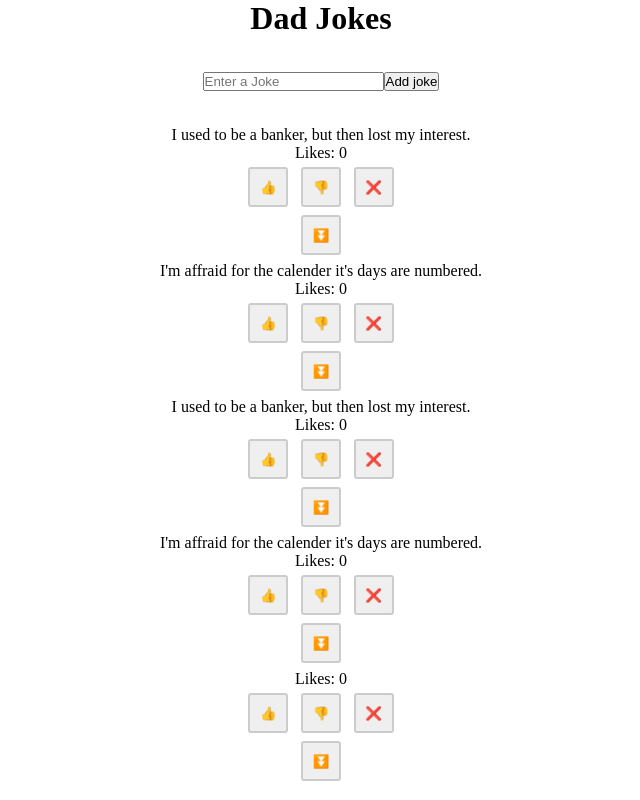
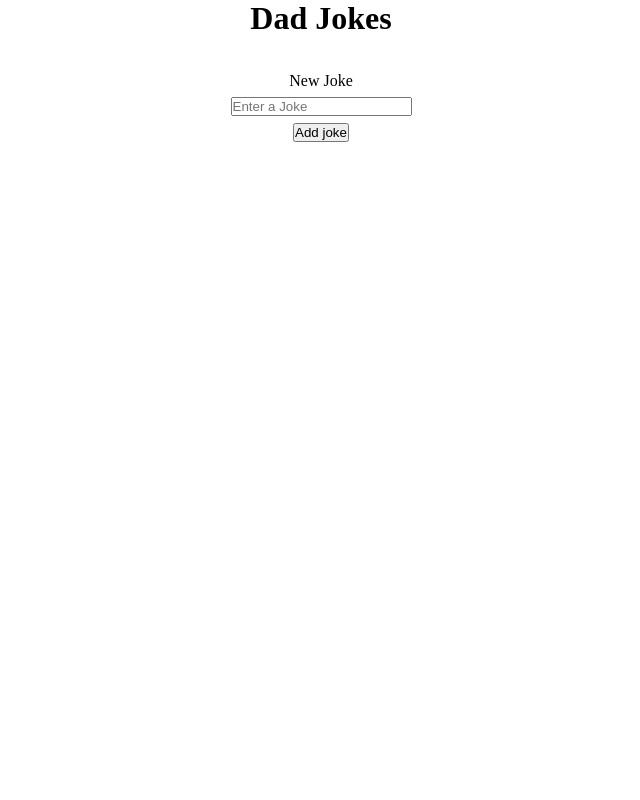
Before and after one commit to icon-ramico/dad-jokes, a React (Vite) app: page / in a window 1280 px wide. Both pictures are taken after a click on the button "Add joke". Shown: the whole page, without its empty margins (319-959 px from the left). Built offline with nearby package versions, Linux system fonts and the light colour scheme; the HTML template or start-up script is replaced by a standard one.

Commit message:
conditional rendering

```diff
--- a/src/App.jsx
+++ b/src/App.jsx
@@ -1,4 +1,4 @@
-import { useReducer } from 'react';
+import { useState, useReducer } from 'react';
 import jokeReducer from './store/reducer/jokes/jokeReducer.js';
 import jokeActions from './store/reducer/jokes/actions';
 
@@ -8,6 +8,8 @@ import Joke from './components/Jokes/Joke.jsx';
 import './style.css';
 
 export default function App() {
+  const [showForm, setShowForm] = useState(false);
+
   const [jokes, dispatch] = useReducer(jokeReducer, [
     {
       id: 1,
@@ -37,8 +39,10 @@ export default function App() {
   const handleDislike = id => {
     dispatch({ type: jokeActions.LD_JOKE, payload: { id, op: '-' } });
   };
+
   const handleJokeText = text => {
     dispatch({ type: jokeActions.ADD_JOKE, payload: { text } });
+    setShowForm(false);
   };
   const handleDelete = id => {
     dispatch({ type: jokeActions.DELETE_JOKE, payload: { id } });
@@ -46,10 +50,19 @@ export default function App() {
   const handleSort = () => {
     dispatch({ type: jokeActions.SORT_JOKES });
   };
+  const handleNewForm = () => {
+    setShowForm(true);
+  };
+
+
   return (
     <div id="container">
       <h1>Dad Jokes</h1>
+      {showForm ? (
       <JokeForm submitText={handleJokeText} />
+    ) : (
+      <>
+        <button onClick={handleNewForm}>Add joke</button>
         {jokes.reduce(
           (acc, { ...j }, i) => [
             ...acc,
@@ -64,6 +77,8 @@ export default function App() {
           ],
           [],
         )}
+      </>
+    )}
     </div>
   );
 }
--- a/src/components/Jokes/Form/JokeForm.jsx
+++ b/src/components/Jokes/Form/JokeForm.jsx
@@ -3,17 +3,30 @@ import { useState } from 'react';
 // eslint-disable-next-line react/prop-types
 export default function JokeForm({ submitText }) {
   const [text, setText] = useState('');
+  const [error, setError] = useState('');
+
   const handleSubmit = e => {
     e.preventDefault();
-    submitText(text);
+    if(5>text.length)
+    setError('Joke must be 5 chars long')
+  else{
+    submitText(text)
+    setText('')
+    setError('')
+  }
+
   };
   return (
-    <form style={{ marginTop: '20px' }} onSubmit={handleSubmit}>
+    <form id="new_joke_form"style={{ marginTop: '20px' }} onSubmit={handleSubmit}>
+      <label htmlFor="text">New Joke</label>
       <input
+        id="text"
         type="text"
+        value={text}
         placeholder="Enter a Joke"
         onChange={e => setText(e.target.value)}
       />
+      {error&&<p>{error}</p>}
       <button type="submit">Add joke</button>
     </form>
   );
--- a/src/style.css
+++ b/src/style.css
@@ -44,3 +44,21 @@
   background-color: #eee;
   border-color: #999;
 }
+
+#new_joke_form *{
+  display: block;
+}
+
+
+
+
+#new_joke_form  {
+  display: flex;
+  flex-direction: column;
+  justify-content: center;
+  align-items: center;
+}
+
+#new_joke_form  > *:not(:first-child) {
+  margin-top: 7px;
+}
```
Lines whose indentation alone changed are shown as unchanged.
